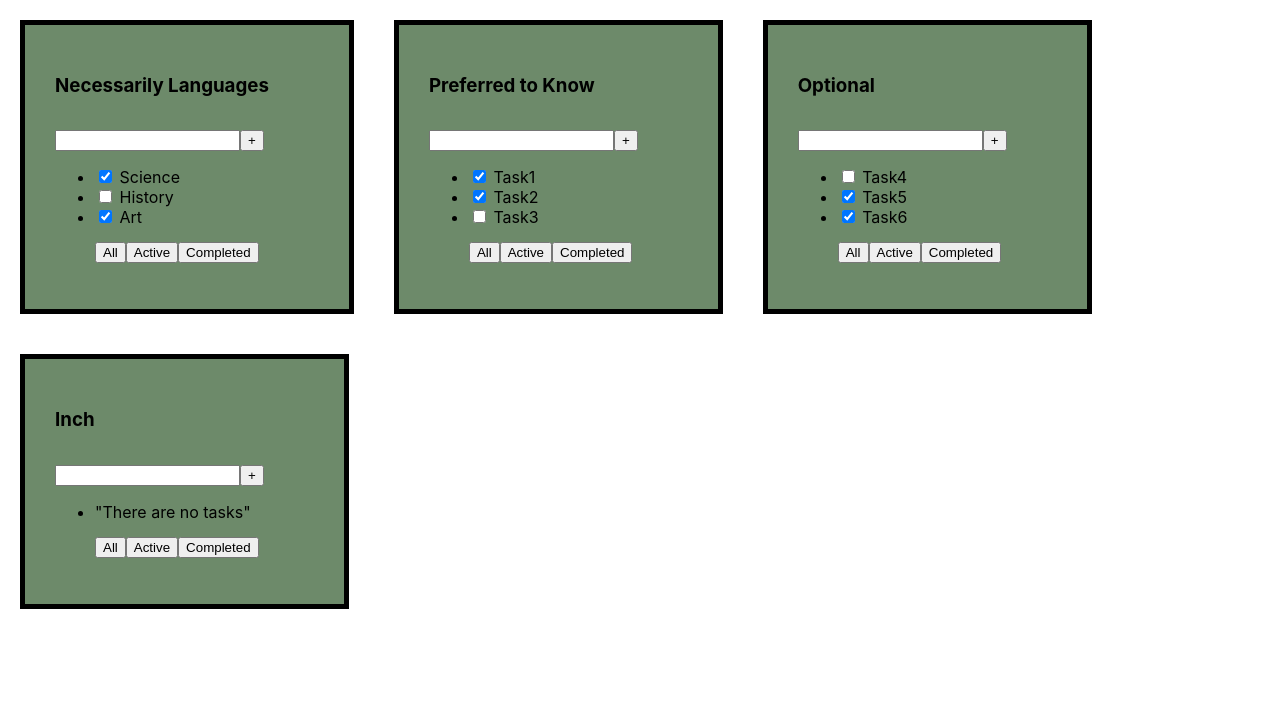
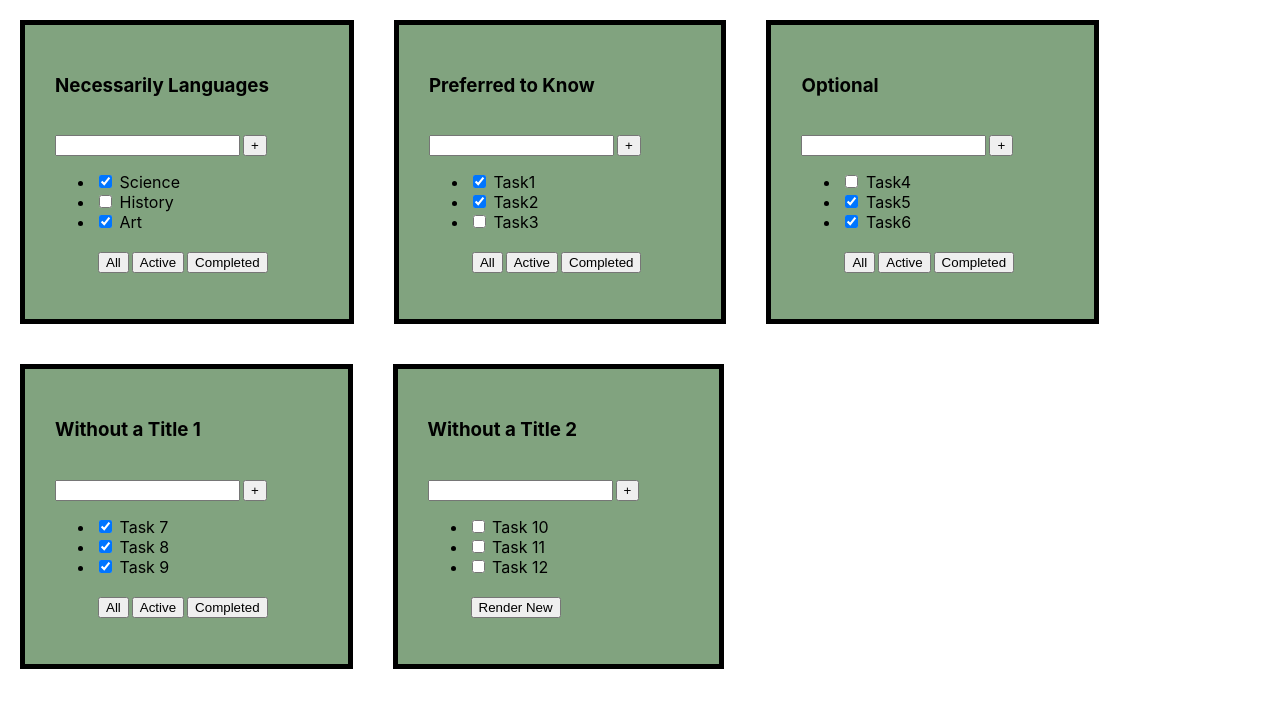
Before and after one commit to Sova42-cmd/React_Project, a React (Vite) app: page / in a window 1280 px wide. Shown: the top 708 px of the page. Built offline with nearby package versions, Linux system fonts and the light colour scheme.

Commit message:
refactored,+one.more.todolist

```diff
--- a/src/App.css
+++ b/src/App.css
@@ -1,17 +1,18 @@
 .app {
   padding: 30px;
   display: inline-block;
-  background-color: #6d8a6a;
+  background-color: #81a37f;
   margin: 20px;
   border: 5px solid black;
 }
 .app:hover {
-  background-color: #769173;
+  background-color: #8dad8b;
 }
 
 .app > div {
   margin-right: 50px;
 }
 .app button {
-  margin-top: 15px;
+  margin-top: 20px;
+  margin-left: 3px;
 }
--- a/src/App.tsx
+++ b/src/App.tsx
@@ -1,6 +1,5 @@
 import './App.css'
 import ToDoList from "./ToDoList.tsx";
-
 
 const firstTasks = [
     {
@@ -36,18 +35,25 @@ const thirdTasks = [
 ]
 
 const buttons = [
-    {
-        id: 1,
-        name: "All",
-    },
-    {
-        id: 2,
-        name: "Active",
-    },
-    {
-        id: 3,
-        name: "Completed",
-    }
+    {id: 1, name: "All"},
+    {id: 2, name: "Active"},
+    {id: 3, name: "Completed"}
+]
+
+const testButtons = [
+    {id: 4, name: "Render New"},
+]
+
+const forthTasks = [
+    {id: 10, name: "Task 7", isDone: true},
+    {id: 11, name: "Task 8", isDone: true},
+    {id: 12, name: "Task 9", isDone: true},
+]
+
+const fifthTasks = [
+    {id: 11, name: "Task 10", isDone: false},
+    {id: 12, name: "Task 11", isDone: false},
+    {id: 13, name: "Task 12", isDone: false},
 ]
 
 function App() {
@@ -57,7 +63,8 @@ function App() {
             <ToDoList title={"Necessarily Languages"} allTasks={firstTasks} buttons={buttons}/>
             <ToDoList title={"Preferred to Know"} allTasks={secondTasks} buttons={buttons}/>
             <ToDoList title={"Optional"} allTasks={thirdTasks} buttons={buttons}/>
-            <ToDoList title={"Inch"} allTasks={[]} buttons={buttons}/>
+            <ToDoList title={"Without a Title 1"} allTasks={forthTasks} buttons={buttons}/>
+            <ToDoList title={"Without a Title 2"} allTasks={fifthTasks} buttons={testButtons}/>
 
         </>
     )
--- a/src/ToDoList.tsx
+++ b/src/ToDoList.tsx
@@ -8,7 +8,7 @@ function Button(props: any) {
 
 function ToDoList(props: any) {
 
-    console.log(3>2?"yes":"no")
+    console.log(3 > 2 ? "yes" : "no")
 
     return (
         <div className="app">
@@ -20,7 +20,7 @@ function ToDoList(props: any) {
                 </div>
                 <ul>
                     {
-                        props.allTasks.length>0?
+                        props.allTasks.length > 0 ?
                             props.allTasks.map((element: any) => {
                                 return (
                                     <li key={element.id}>
@@ -28,16 +28,18 @@ function ToDoList(props: any) {
                                     </li>
                                 )
                             })
-                            :<li>"There are no tasks"</li>
-
+                            : <li>"There are no tasks"</li>
                     }
 
-                    {props.buttons.map((element: any) => {
-                        return ( <>
+                    {
+                        props.allTasks.length > 0 ?
+                            props.buttons.map((element: any) => {
+                                return (<>
                                     {/*<button key={element.id}>{element.name}</button>*/}
                                     <Button name={element.name} key={element.id}/>
                                 </>)
                             })
+                            : <button>"Test button"</button>
                     }
 
                 </ul>
```
Also changed, not shown: src/main.tsx (line endings or trailing spaces). Lines whose indentation alone changed are shown as unchanged.
